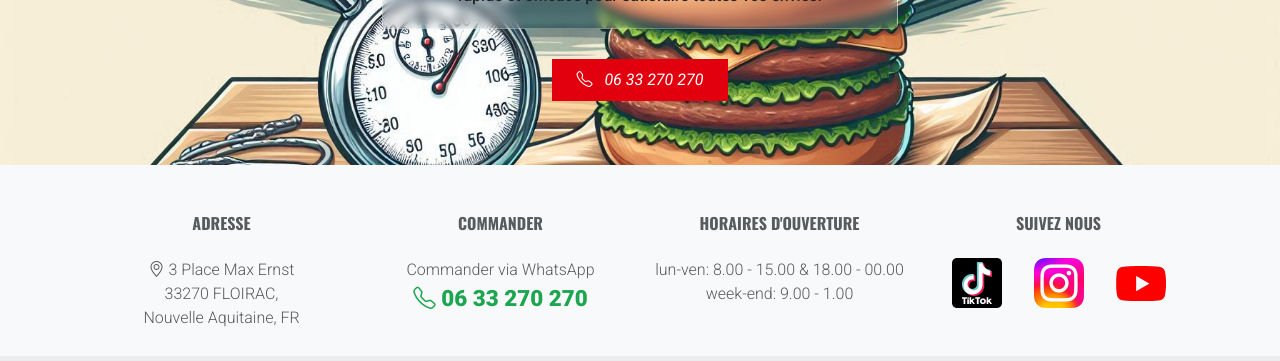
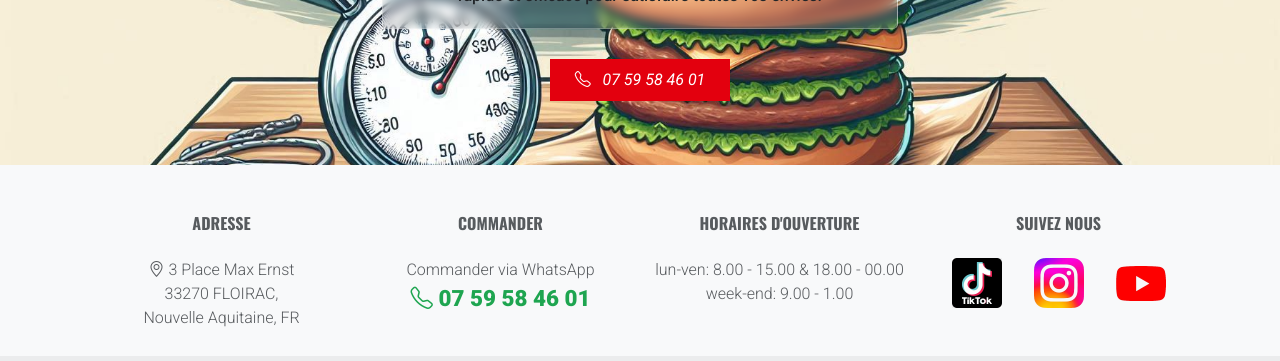
Before and after one commit to MessaliHadj/lafontaine, a React (Vite) app in the folder hwg-lafontn/: page / in a window 1280 px wide. Shown: the part 7031-7392 px from the top of the page. Built offline with nearby package versions, Linux system fonts and the light colour scheme; a web font is replaced by a local one.

Commit message:
num change

```diff
--- a/hwg-lafontn/src/components/Wrapper/Footer.jsx
+++ b/hwg-lafontn/src/components/Wrapper/Footer.jsx
@@ -26,8 +26,8 @@ const Footer = () => {
                 </h3>
                 <p className="calling_sup_text">Commander via WhatsApp</p>
                 <address>
-                  <a href="whatsapp://send?phone=+33633270270" className="calling link-underline link-underline-opacity-0">
-                  <i className="bi bi-telephone"></i> 06 33 270 270
+                  <a href="https://wa.me/33759584601" target="_blank" className="calling link-underline link-underline-opacity-0">
+                  <i className="bi bi-telephone"></i> 07 59 58 46 01
                   </a>
                 </address>
               </div>
--- a/hwg-lafontn/src/pages/Home/Section7.jsx
+++ b/hwg-lafontn/src/pages/Home/Section7.jsx
@@ -10,8 +10,8 @@ const Section7 = () => {
             <h3>une commande prête en moins de 10 minutes!</h3>
             <p>Envie d'un burger ? Pas de problème ! Commandez et récupérez votre burger préféré en moins de 10 minutes. Nous préparons tout à la minute pour vous garantir un maximum de saveur. Un service rapide et efficace pour satisfaire toutes vos envies.</p>
             <address className='btn btn-red px-4 py-2 rounded-0'>
-              <a href="tel:+13115552368" className="text-reset link-underline link-underline-opacity-0">
-                <i className="bi bi-telephone">&#x202F; &#x202F; 06 33 270 270</i>
+              <a href="https://wa.me/33759584601" target="_blank" className="text-reset link-underline link-underline-opacity-0">
+                <i className="bi bi-telephone">&#x202F; &#x202F; 07 59 58 46 01</i>
               </a>
             </address>
           </Col>
```
